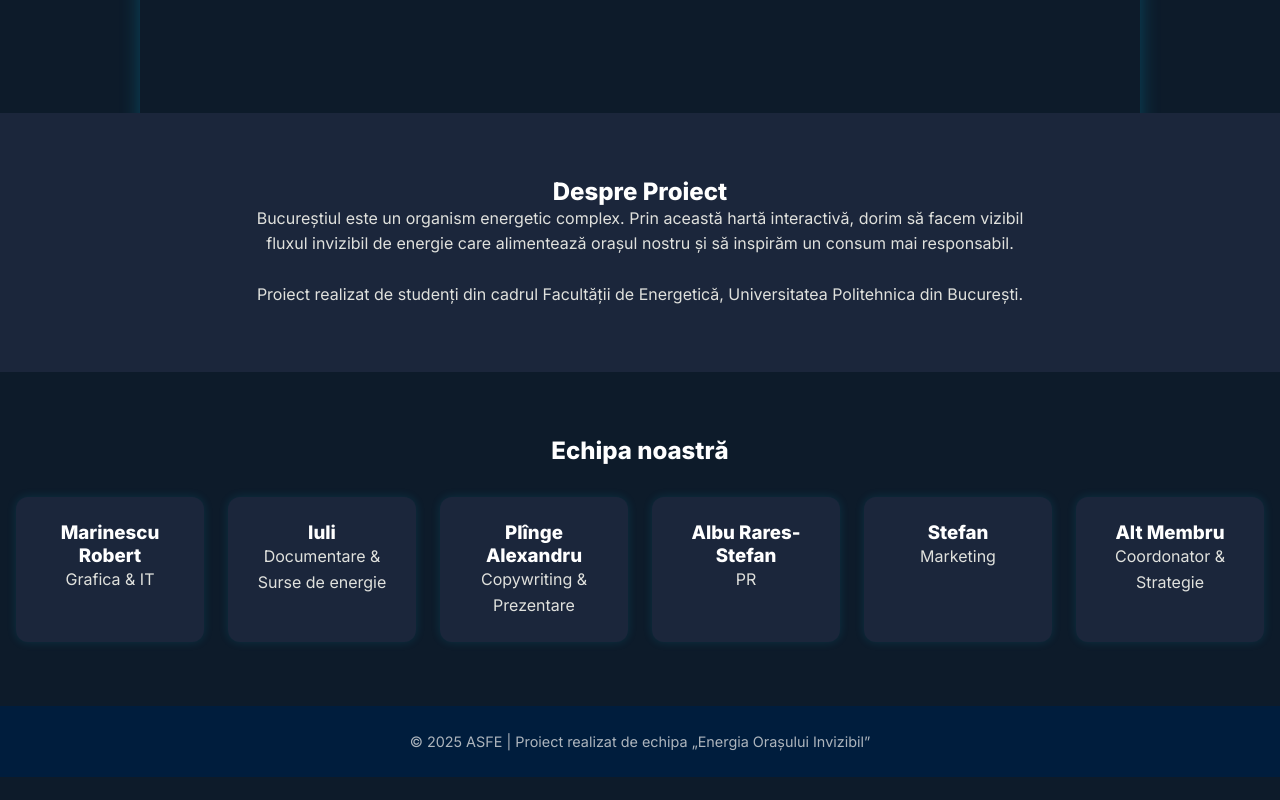
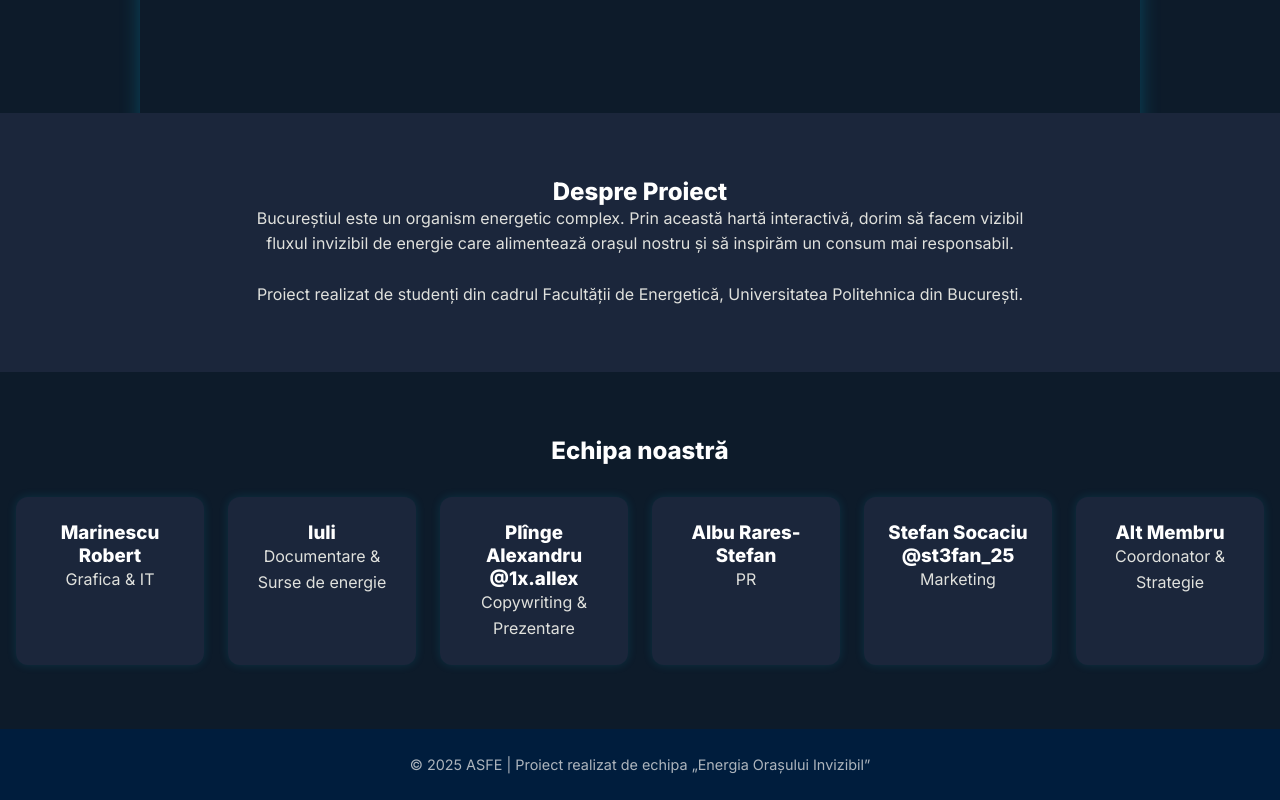
Before and after one commit to MarinescuRobert/WebsiteRecrutariASFE, a plain HTML site: page index.html in a window 1280 px wide. Shown: the part 934-1734 px from the top of the page. Before the commit the page ends 1711 px from the top, so only its background shows below. Drawn offline with Linux system fonts and the light colour scheme; some packages are replaced by stand-ins of ours.

Commit message:
schimbare nume

```diff
--- a/index.html
+++ b/index.html
@@ -72,7 +72,7 @@
           <p>Documentare & Surse de energie</p>
         </div>
         <div class="member">
-          <h3>Plînge Alexandru</h3>
+          <h3>Plînge Alexandru @1x.allex</h3>
           <p>Copywriting & Prezentare</p>
         </div>
         <div class="member">
@@ -80,7 +80,7 @@
           <p>PR</p>
         </div>
         <div class="member">
-          <h3>Stefan</h3>
+          <h3>Stefan Socaciu @st3fan_25</h3>
           <p>Marketing</p>
         </div>
         <div class="member">
```
